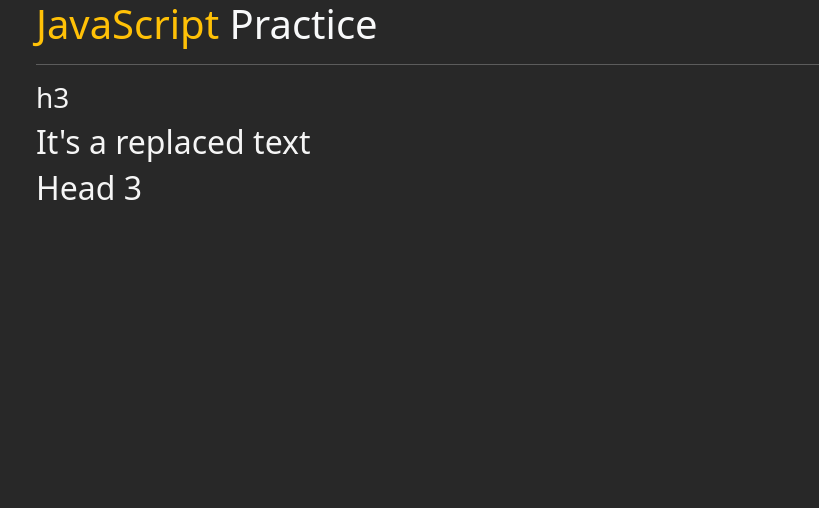
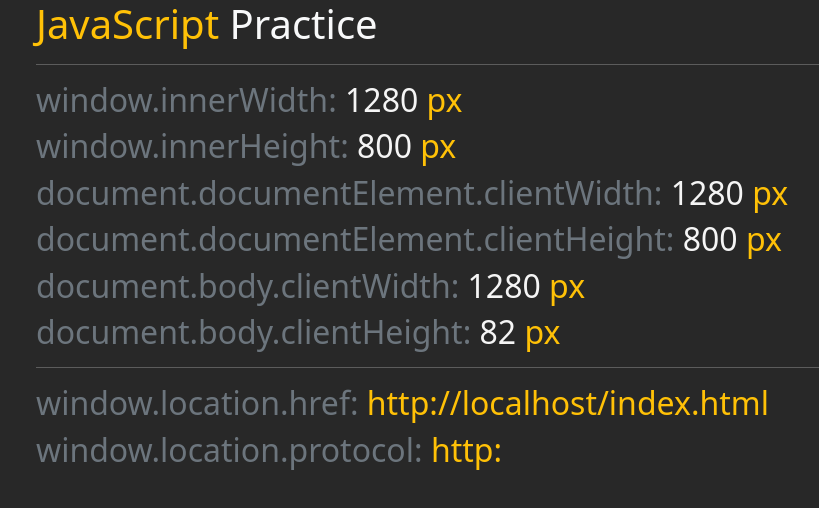
Before and after one commit to amirmohammadhassanabadi/javaScript-TopLearn, a website: page index.html in a window 1280 px wide. Shown: the whole page, without its empty margins (46-865 px from the left). Drawn offline with nearby package versions, Linux system fonts and the light colour scheme.

Commit message:
session 10 - 3

```diff
--- a/JS/index.js
+++ b/JS/index.js
@@ -1,8 +1,18 @@
-var container = document.getElementById("container");
-var head1 = document.getElementById("head-1");
-var NewH1 = document.createElement("h2");
-var innerTXT = document.createTextNode("It's a replaced text");
-NewH1.appendChild(innerTXT);
-container.replaceChild(NewH1, head1);
-var head2 = document.getElementById("head-2");
-container.removeChild(head2);
+var myWidth = window.innerWidth;
+var myHeight = window.innerHeight;
+var myWidth2 = document.documentElement.clientWidth;
+var myHeight2 = document.documentElement.clientHeight;
+var myWidth3 = document.body.clientWidth;
+var myHeight3 = document.body.clientHeight;
+
+document.getElementById("head-1").innerHTML = "<span class='text-secondary'>window.innerWidth: </span>" + myWidth + " <span class='text-warning'>px</span>";
+document.getElementById("head-2").innerHTML = "<span class='text-secondary'>window.innerHeight: </span>" + myHeight + " <span class='text-warning'>px</span>";
+
+document.getElementById("head-3").innerHTML = "<span class='text-secondary'>document.documentElement.clientWidth: </span>" + myWidth2 + " <span class='text-warning'>px</span>";
+document.getElementById("head-4").innerHTML = "<span class='text-secondary'>document.documentElement.clientHeight: </span>" + myHeight2 + " <span class='text-warning'>px</span>";
+
+document.getElementById("head-5").innerHTML = "<span class='text-secondary'>document.body.clientWidth: </span>" + myWidth3 + " <span class='text-warning'>px</span>";
+document.getElementById("head-6").innerHTML = "<span class='text-secondary'>document.body.clientHeight: </span>" + myHeight3 + " <span class='text-warning'>px</span>";
+
+document.getElementById("head-7").innerHTML = "<span class='text-secondary'>window.location.href: </span>" + `<span class='text-warning'>${window.location.href}</span>`;
+document.getElementById("head-8").innerHTML = "<span class='text-secondary'>window.location.protocol: </span>" + `<span class='text-warning'>${window.location.protocol}</span>`;
--- a/index.html
+++ b/index.html
@@ -14,11 +14,16 @@
     <div class="container">
         <h1 class="text-warning">JavaScript <span class="text-light">Practice</span></h1>
         <hr>
-        <h3 id="h3">h3</h3>
         <div id="container">
-            <h2 id="head-1">Head 1</h2>
-            <h2 id="head-2">Head 2</h2>
-            <h2 id="head-3">Head 3</h2>
+            <h2 id="head-1"></h2>
+            <h2 id="head-2"></h2>
+            <h2 id="head-3"></h2>
+            <h2 id="head-4"></h2>
+            <h2 id="head-5"></h2>
+            <h2 id="head-6"></h2>
+            <hr>
+            <h2 id="head-7"></h2>
+            <h2 id="head-8"></h2>
         </div>
 
         <script src="./JS/index.js"></script>
```
